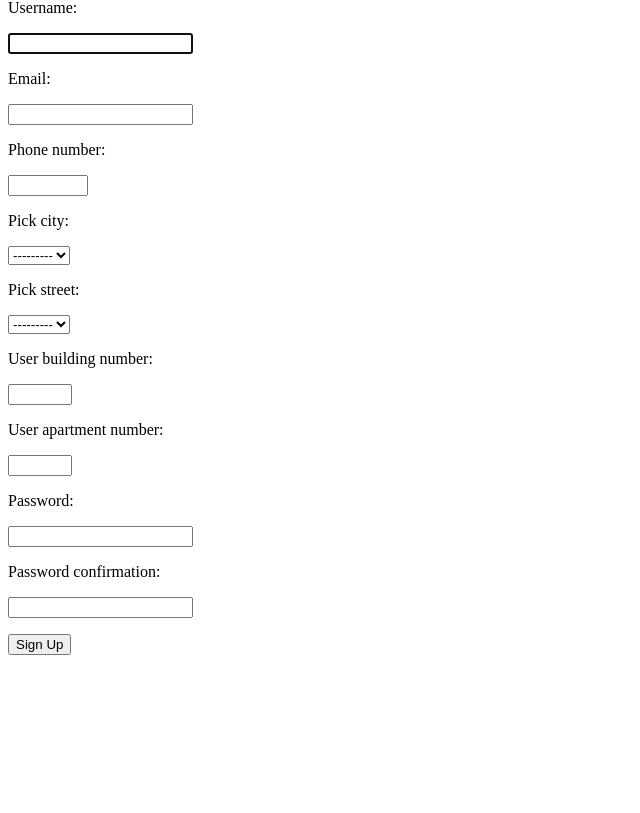
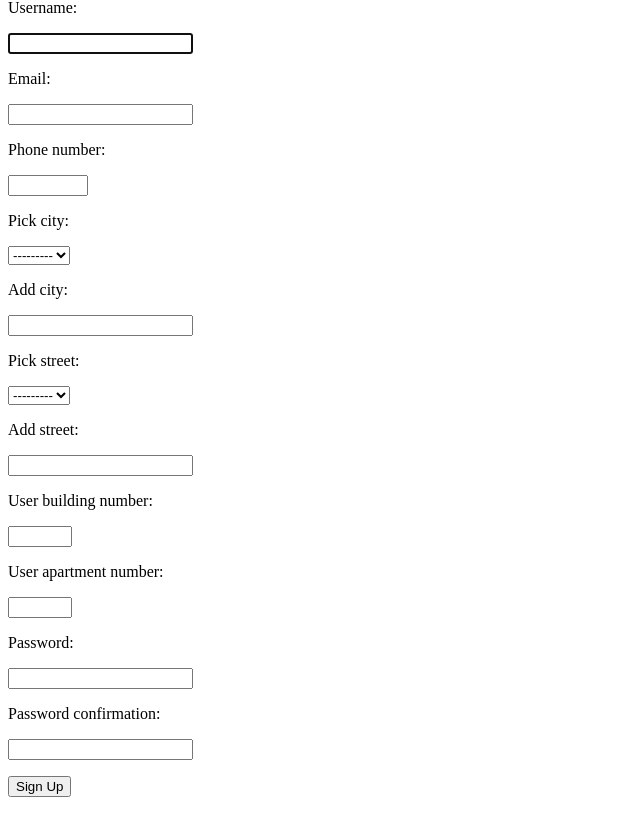
Before and after one commit to VHerasimovich/Library_accounting_system, a Django app: page /accounting/signup/ in a window 1280 px wide. Shown: the part 56-869 px from the top of the page, without its empty margins (0-640 px from the left). Before the commit the page ends 711 px from the top, so only its background shows below. Run offline with Django 3.2, Linux system fonts and the light colour scheme.

Commit message:
Add option to add city and street name manually in the corresponding fields.

```diff
--- a/elibrary/accounting/forms.py
+++ b/elibrary/accounting/forms.py
@@ -5,19 +5,19 @@ from .models import CitiesList, StreetsList
 
 
 class SignupForm(UserCreationForm):
-    email = forms.EmailField(max_length=200, help_text='Required')    # extra field in the form
+    email = forms.EmailField(max_length=200, help_text='Required')
     phone_number = forms.IntegerField(max_value=99999, min_value=00000)
-    pick_city = forms.ModelChoiceField(CitiesList.objects.all())
-    # add_city = forms.CharField(max_length=200)
-    pick_street = forms.ModelChoiceField(StreetsList.objects.all(), required=False)
-    # add_street = forms.CharField(max_length=200)
+    pick_city = forms.ModelChoiceField(CitiesList.objects.all(), required=False)    # select city from the DB
+    add_city = forms.CharField(max_length=200, required=False)    # or add new city name in DB manually
+    pick_street = forms.ModelChoiceField(StreetsList.objects.all(), required=False) # select street from the DB
+    add_street = forms.CharField(max_length=200, required=False)    # or add new street name in DB manually
     user_building_number = forms.IntegerField(max_value=999, min_value=000)
     user_apartment_number = forms.IntegerField(max_value=999, min_value=000)
 
     class Meta:
         model = User
         fields = ('username', 'email', 'phone_number',
-                  'pick_city',    # TODO: 'add_city'
-                  'pick_street',    # TODO: 'add_street'
+                  'pick_city', 'add_city',
+                  'pick_street', 'add_street',
                   'user_building_number', 'user_apartment_number',
                   'password1', 'password2')
--- a/elibrary/accounting/templates/registration/signup.html
+++ b/elibrary/accounting/templates/registration/signup.html
@@ -1,7 +1,6 @@
 {% block content %}
     <h2>Sign up</h2>
     <form method="post">
-        {% csrf_token %}
             {% for field in form %}
             <p>
                 {{ field.label_tag }}<br>
@@ -14,6 +13,7 @@
                 {% endfor %}
             </p>
             {% endfor %}
+        {% csrf_token %}
         <button type="submit">Sign Up</button>
     </form>
 {% endblock %}
--- a/elibrary/accounting/views.py
+++ b/elibrary/accounting/views.py
@@ -23,15 +23,24 @@ def signup(request):
             user_info = LibraryUserInfo(library_user=user,
                                         phone_number=form.cleaned_data.get('phone_number'))
             user_info.save()
+
             if form.cleaned_data.get('pick_city'):
                 current_city = CitiesList.objects.get(city_name=form.cleaned_data.get('pick_city'))
             else:
-                current_city = form.cleaned_data.get('add_city')
                 new_city = CitiesList(city_name=form.cleaned_data.get('add_city'))
                 new_city.save()
+                current_city = CitiesList.objects.get(city_name=form.cleaned_data.get('add_city'))
+
+            if form.cleaned_data.get('pick_street'):
+                current_street = StreetsList.objects.get(street_name=form.cleaned_data.get('pick_street'))
+            else:
+                new_city = StreetsList(street_name=form.cleaned_data.get('add_street'))
+                new_city.save()
+                current_street = StreetsList.objects.get(street_name=form.cleaned_data.get('add_street'))
+
             user_address = LibraryUserAddress(library_user=LibraryUserInfo.objects.get(library_user=user),
                                               city_name=current_city,
-                                              street_name=StreetsList.objects.get(street_name=form.cleaned_data.get('pick_street')),
+                                              street_name=current_street,
                                               building_number=form.cleaned_data.get('user_building_number'),
                                               apartment_number=form.cleaned_data.get('user_apartment_number'))
             user_address.save()
```
